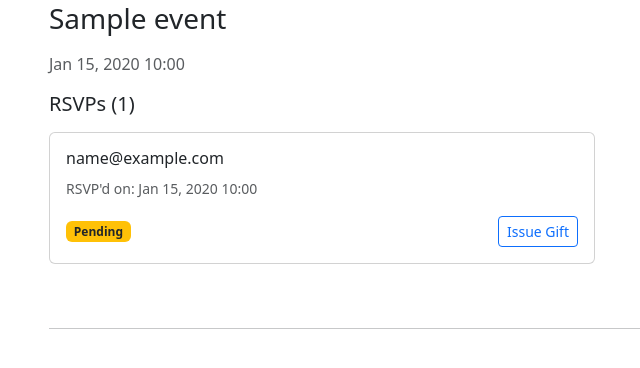
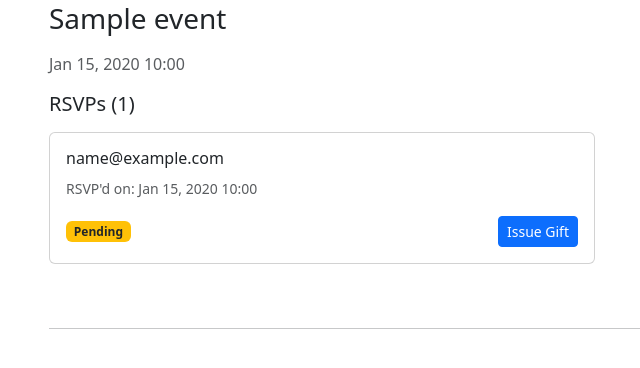
Before and after one commit to lancepounds/tech-access-platform, a Flask app: template templates/company_dashboard.html in a window 1280 px wide. Shown: the part 140-508 px from the top of the page, without its empty margins (33-673 px from the left). Run offline with Flask 3, Linux system fonts and the light colour scheme; the template is opened without the code that fills it: most values are stand-ins (such as "Sample title", 1, 10 or a date in 2020).

Commit message:
Assistant checkpoint: Update Issue Gift button styling
Assistant generated file changes:
- templates/company_dashboard.html: Update Issue Gift button to use inline POST form

---

User prompt:

For pending RSVPs only, add a small Bootstrap POST form/button:

<form action="{{ url_for('issue_gift', rsvp_id=rsvp.id) }}" method="post" style="display:inline;">
  <button type="submit" class="btn btn-sm btn-primary">Issue Gift</button>
</form>

Replit-Commit-Author: Assistant
Replit-Commit-Session-Id: 7d92b17d-6164-41a4-b912-9781057afe06

```diff
--- a/templates/company_dashboard.html
+++ b/templates/company_dashboard.html
@@ -30,8 +30,8 @@
                         <span class="badge bg-success">Fulfilled</span>
                       {% else %}
                         <span class="badge bg-warning text-dark">Pending</span>
-                        <form method="POST" action="{{ url_for('issue_gift', rsvp_id=rsvp.id) }}" class="d-inline">
-                          <button type="submit" class="btn btn-sm btn-outline-primary">Issue Gift</button>
+                        <form action="{{ url_for('issue_gift', rsvp_id=rsvp.id) }}" method="post" style="display:inline;">
+                          <button type="submit" class="btn btn-sm btn-primary">Issue Gift</button>
                         </form>
                       {% endif %}
                     </div>
```
